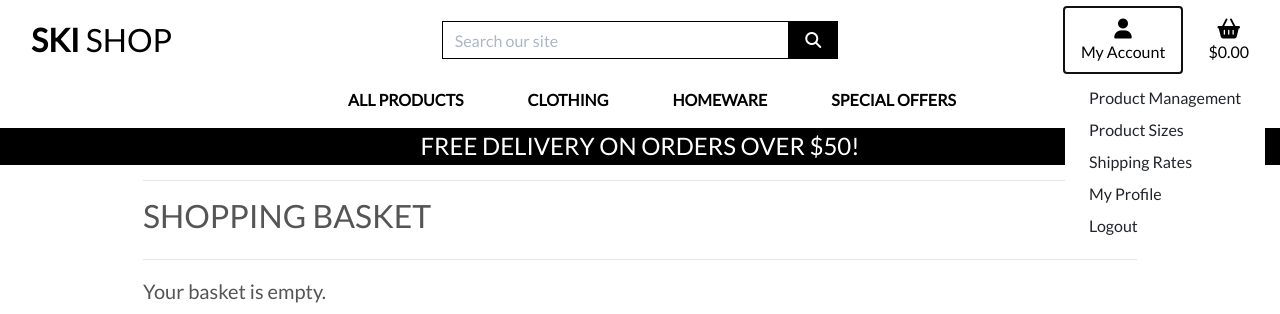
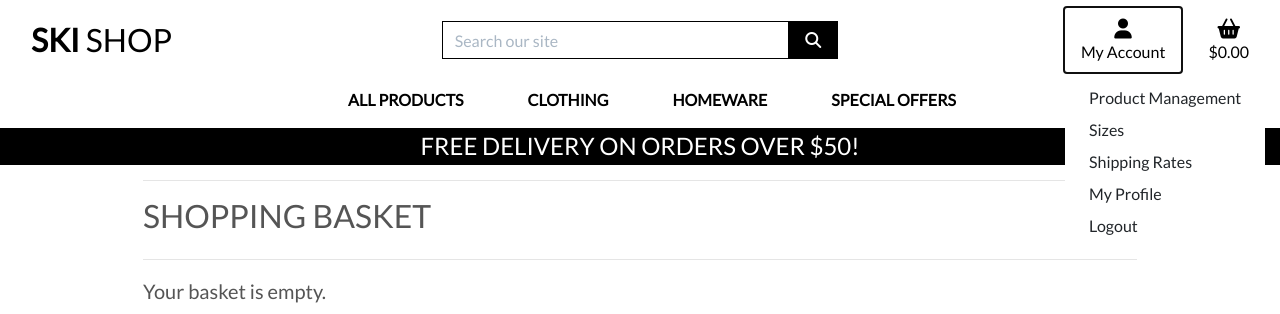
Before and after one commit to TMartin88/ski_shop, a Django app: page /basket/ in a window 1280 px wide, after a click on "My Account". Shown: the top 314 px of the page. Run offline with Django 3.2, Linux system fonts and the light colour scheme; the visitor is signed in with stand-in values (Sample User, id 1); some libraries are stand-ins or nearby versions.

Commit message:
amend my account dropdown

```diff
--- a/templates/base.html
+++ b/templates/base.html
@@ -71,7 +71,7 @@
                             {% if request.user.is_authenticated %}
                                 {% if request.user.is_superuser %}
                                     <a href="{% url 'add_product' %}" class="dropdown-item">Product Management</a>
-                                    <a href="{% url 'add_size' %}" class="dropdown-item">Product Sizes</a>
+                                    <a href="{% url 'sizes' %}" class="dropdown-item">Sizes</a>
                                     <a href="{% url 'add_product' %}" class="dropdown-item">Shipping Rates</a>
                                 {% endif %}
                                 <a href="{% url 'profile' %}" class="dropdown-item">My Profile</a>
--- a/templates/includes/mobile-top-header.html
+++ b/templates/includes/mobile-top-header.html
@@ -31,7 +31,7 @@
         {% if request.user.is_authenticated %}
             {% if request.user.is_superuser %}
                 <a href="{% url 'add_product' %}" class="dropdown-item">Product Management</a>
-                <a href="{% url 'add_size' %}" class="dropdown-item">Product Sizes</a>
+                <a href="{% url 'sizes' %}" class="dropdown-item">Sizes</a>
                 <a href="{% url 'add_product' %}" class="dropdown-item">Shipping Rates</a>
             {% endif %}
             <a href="{% url 'profile' %}" class="dropdown-item">My Profile</a>
```
